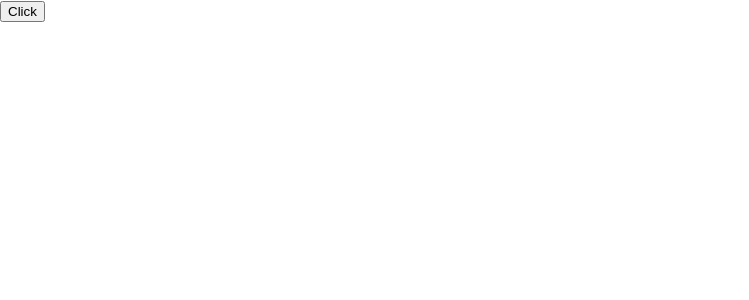
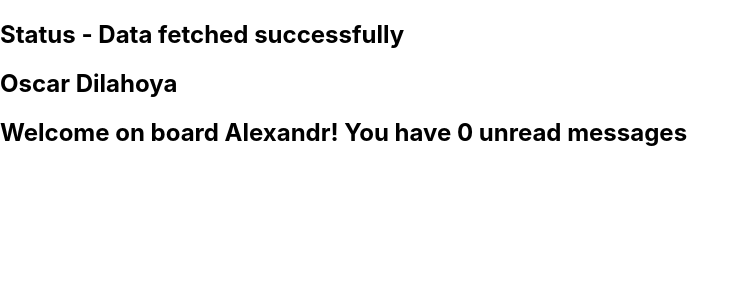
Before and after one commit to lxandr1/react-typescript, a React (Create React App) app: page / in a window 1280 px wide. Shown: the top 300 px of the page, without its empty margins (0-749 px from the left). Built offline with nearby package versions, Linux system fonts and the light colour scheme.

Commit message:
Revert ":white_check_mark: Initial commit"
This reverts commit 226d854cfa96eb051d27c5c53ca39b95d55237b9.

```diff
--- a/src/App.tsx
+++ b/src/App.tsx
@@ -1,13 +1,19 @@
-import { Button } from "./components/Button";
+import { Greet } from "./components/Greet";
+import { Heading } from "./components/Heading";
+import { Oscar } from "./components/Oscar";
+import { Status } from "./components/Status";
 
 function App() {
   return (
     <div className="App">
-      <Button
-        handleClick={(event, id) => {
-          console.log("Button click!", event, id);
-        }}
-      />
+      <Status status="success" />
+      {/* Parsing react props into child component */}
+      <Oscar>
+        <Heading>Oscar Dilahoya</Heading>
+      </Oscar>
+
+      {/* Make optional props */}
+      <Greet name="Alexandr" isLoggedIn={true} />
     </div>
   );
 }
--- a/src/components/Button.tsx
+++ /dev/null
@@ -1,10 +0,0 @@
-import React from "react";
-
-type ButtonProps = {
-  handleClick: (event: React.MouseEvent<HTMLButtonElement>, id: number) => void;
-};
-
-export const Button = (props: ButtonProps) => {
-  return <button onClick={(event) => props.handleClick(event, 1)}>Click
-  </button>;
-};
--- a/src/components/Input.tsx
+++ /dev/null
@@ -1,3 +0,0 @@
-export const Input = () => {
-  return <input type="text" />;
-};
```
